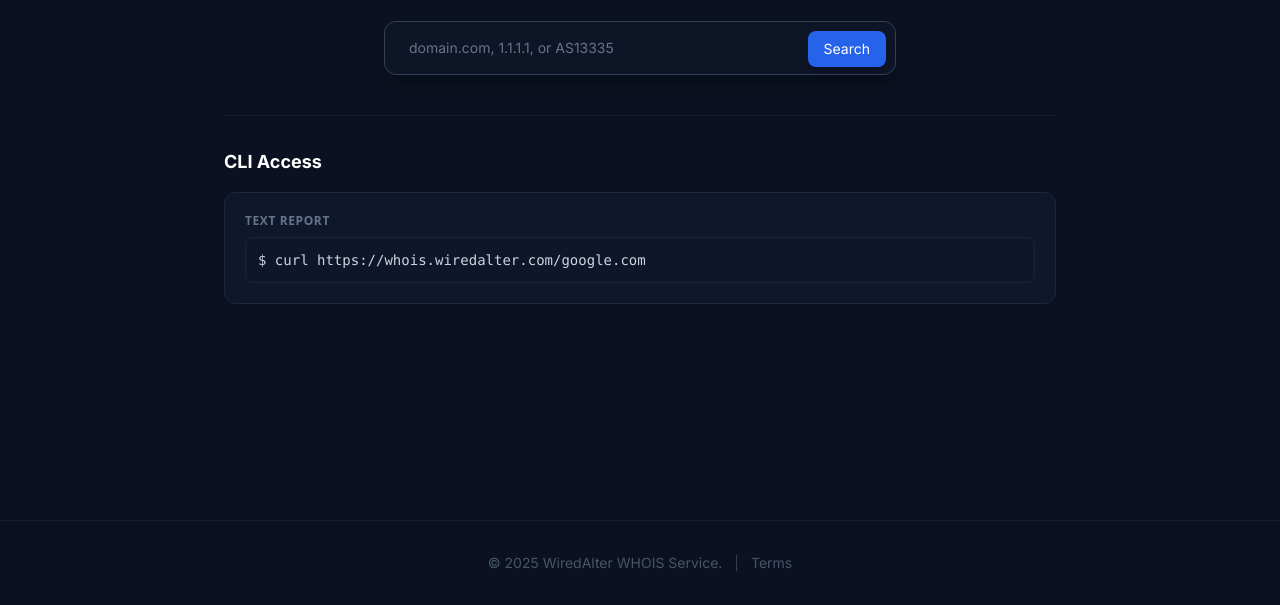
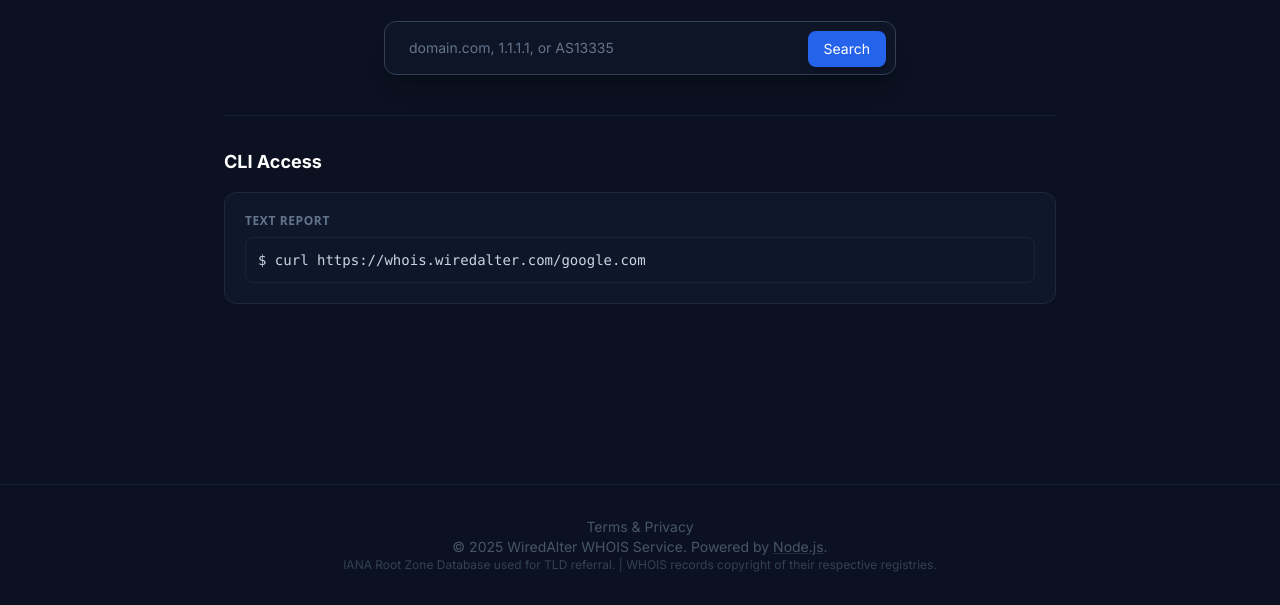
Before and after one commit to buildplan/whois-service, a website: page views/index.html in a window 1280 px wide. Shown: the part 195-800 px from the top of the page. Drawn offline with nearby package versions, Linux system fonts and the light colour scheme.

Commit message:
update footer

```diff
--- a/views/index.html
+++ b/views/index.html
@@ -147,7 +147,10 @@
     </main>
 
     <footer class="border-t border-slate-800/60 bg-[#0b1120] py-8 text-center text-slate-600 text-sm">
-        <p>&copy; <span id="year"></span> WiredAlter WHOIS Service. <span class="mx-2 text-slate-700">|</span> <a href="/terms" class="hover:text-slate-300 transition-colors">Terms</a></p>
+        <p><a href="/terms" class="hover:text-slate-300 transition-colors">Terms & Privacy</a></p>
+        <p>&copy; <span id="year"></span> WiredAlter WHOIS Service.
+            Powered by <a href="https://nodejs.org" target="_blank" class="hover:text-slate-500 underline decoration-slate-800">Node.js</a>.</p>
+        <p class="text-xs text-slate-700">IANA Root Zone Database used for TLD referral. | WHOIS records copyright of their respective registries.</p>
     </footer>
 
     <script>
```
